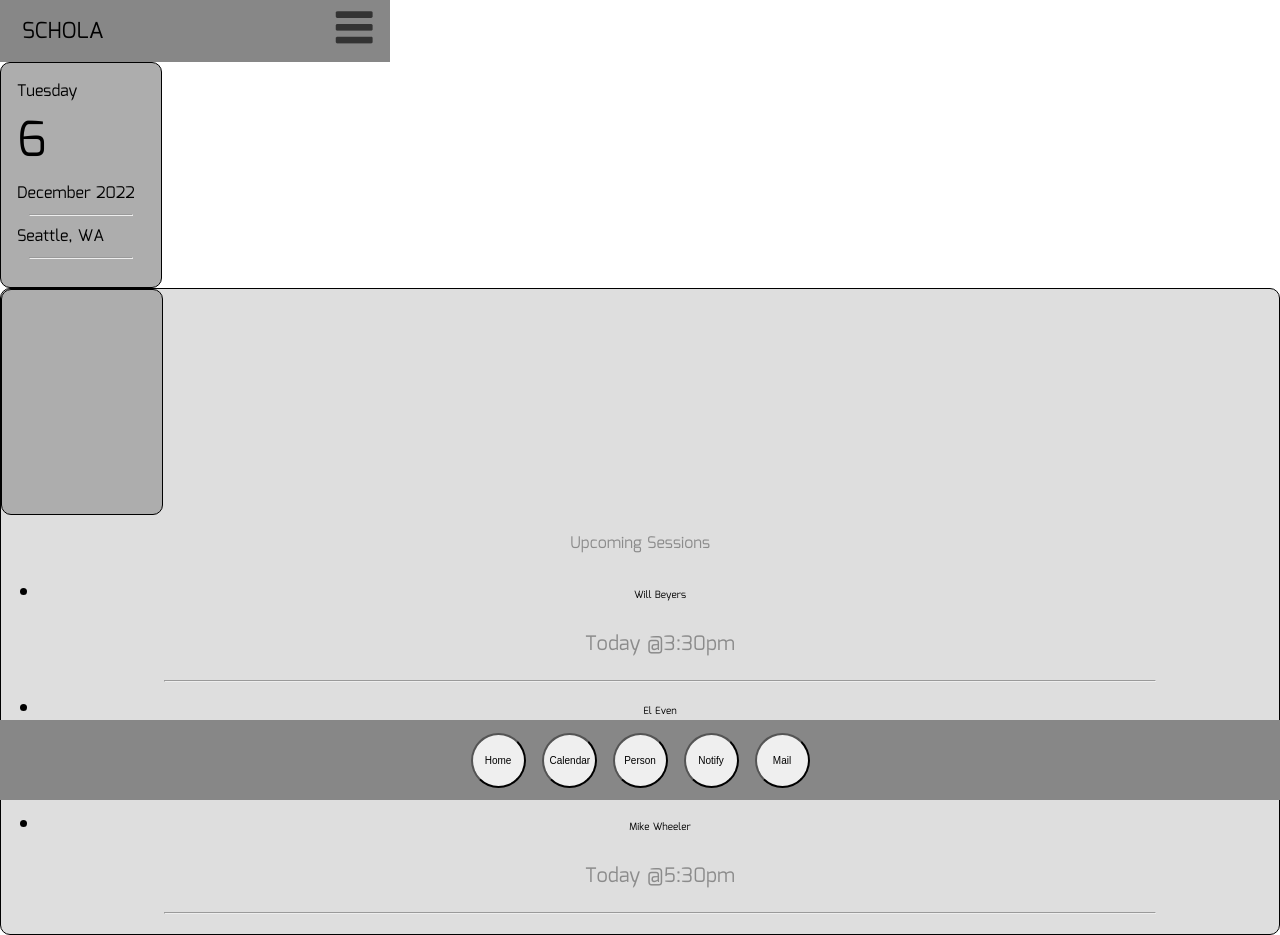
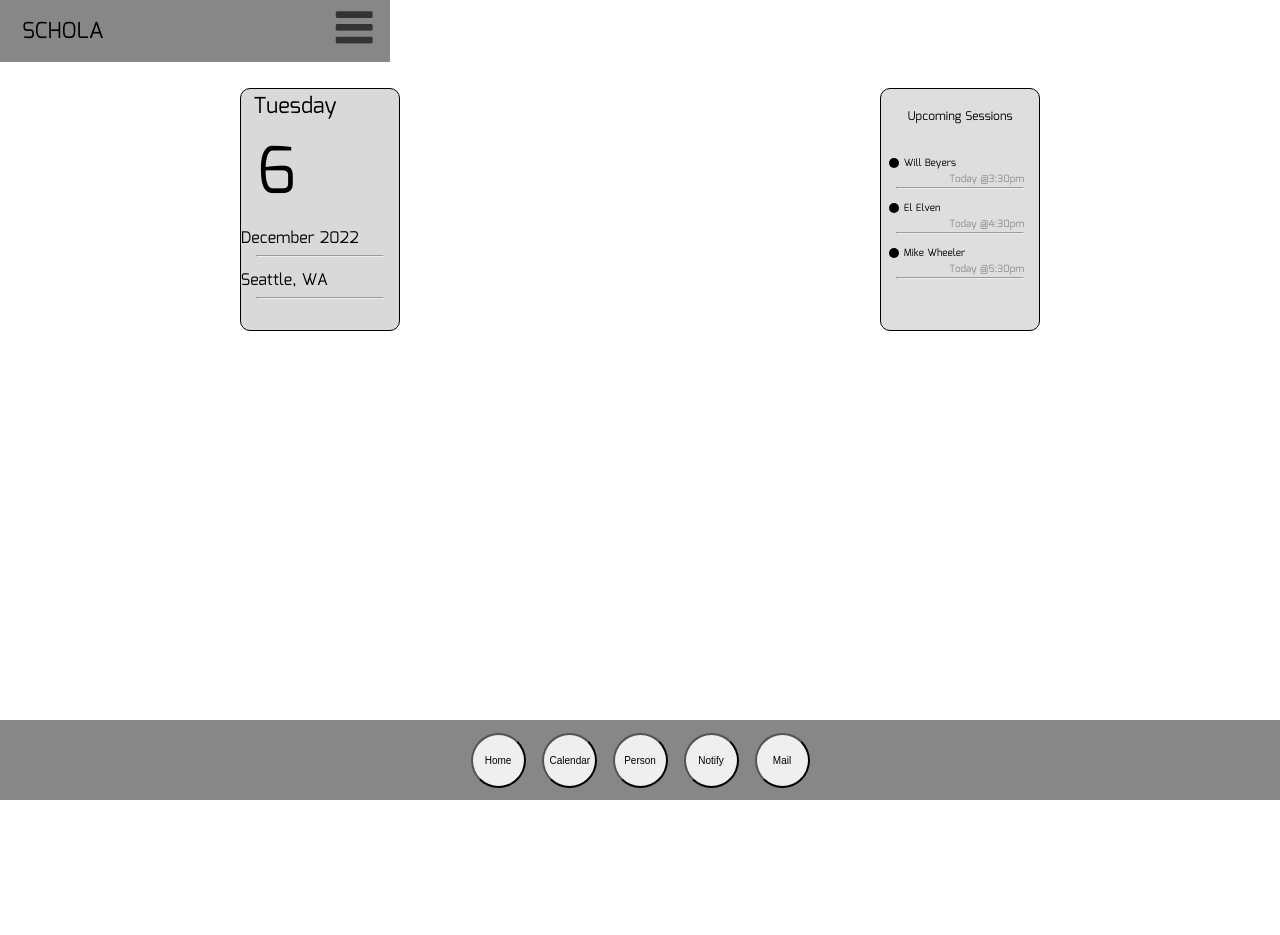
Before and after one commit to barboa91/DSH-Frontend, a React (Create React App) app: page /landing in a window 1280 px wide. After the commit the page ends 800 px from the top, so only its background shows below. Built offline with nearby package versions, Linux system fonts and the light colour scheme.

Commit message:
sessions on landing page done

```diff
--- a/src/App.js
+++ b/src/App.js
@@ -7,7 +7,6 @@ import DataContext from "./components/DataContext";
 import { getUserToken, setUserToken, clearUserToken } from "./services/util";
 import axios from "axios";
 import Register from "./components/Register";
-import LandingPage from "./components/LandingPage";
 import Landing from "./pages/Landing";
 // BrowserRouter as Router,
 
--- a/src/components/LandingPage.jsx
+++ /dev/null
@@ -1,12 +0,0 @@
-import Header from './Header';
-
-
-const LandingPage = () => {
-    return (
-        <div>
-            <Header />
-        </div>
-    )
-}
-
-export default LandingPage;
--- a/src/components/Sessions.jsx
+++ b/src/components/Sessions.jsx
@@ -3,27 +3,31 @@ import "../style/session.css";
 const Sessions = () => {
   return (
     <div className="session-container">
-      <div className="container"></div>
-      <div className="sessions">
-        <p>Upcoming Sessions</p>
-        <ul>
-          <li>
-            <span>Will Beyers</span>
-          </li>
-          <p>Today @3:30pm</p>
-          <hr />
-          <li>
-            <span>El Even</span>
-          </li>
-          <p>Today @4:30pm</p>
-          <hr />
-          <li>
-            <span>Mike Wheeler</span>
-          </li>
-          <p>Today @5:30pm</p>
-          <hr />
-        </ul>
-      </div>
+        <p className="session-header">Upcoming Sessions</p>
+        <div className="fakelist">
+          <div className="circle"></div>
+          <p>Will Beyers</p>
+        </div>
+        <div className="time">
+          <div className="pTime">Today @3:30pm</div>
+        </div>
+        <hr />
+        <div className="fakelist">
+          <div className="circle"></div>
+          <p>El Elven</p>
+        </div>
+        <div className="time">
+          <div className="pTime">Today @4:30pm</div>
+        </div>
+        <hr />
+        <div className="fakelist">
+          <div className="circle"></div>
+          <p>Mike Wheeler</p>
+        </div>
+        <div className="time">
+          <div className="pTime">Today @5:30pm</div>
+        </div>
+        <hr />
     </div>
   );
 };
--- a/src/pages/Landing.jsx
+++ b/src/pages/Landing.jsx
@@ -2,13 +2,21 @@ import NavBar from "../components/NavBar";
 import Header from "../components/Header";
 import TimeStatus from "../components/TimeStatus";
 import Sessions from "../components/Sessions";
+import "../style/landingpage.css";
 
 const Landing = () => {
   return (
     <>
       <Header />
-      <TimeStatus />
-      <Sessions />
+      <div className="landingpage-container">
+        <div className="spacer"></div>
+        <div className="timestatus">
+          <TimeStatus />
+        </div>
+        <div className="sessions">
+          <Sessions />
+        </div>
+      </div>
       <NavBar />
     </>
   );
--- a/src/style/header.css
+++ b/src/style/header.css
@@ -1,4 +1,3 @@
-
 @font-face {
     font-family: Mina;
     src: url('../assets/Mina/Mina-Regular.ttf');
--- /dev/null
+++ b/src/style/landingpage.css
@@ -0,0 +1,20 @@
+.landingpage-container {
+    display: grid;
+    grid-template-columns: 26px, 1fr, 20px, 1fr, 27px;
+    grid-template-rows: 39px, 241px;
+}
+
+.spacer {
+    height: 26px;
+    grid-row: 1;
+}
+
+.timestatus {
+    grid-row: 2;
+    grid-column: 2;
+}
+
+.sessions {
+    grid-row: 2;
+    grid-column: 4;
+}
--- a/src/style/session.css
+++ b/src/style/session.css
@@ -1,17 +1,66 @@
 ul {
   font-size: 20px;
+  padding: 0;
+  margin: 0;
 }
 
 li > span {
   font-size: 10px;
+  padding: 0;
+  margin: 0;
 }
 
 p {
+  font-size: 10px;
+  margin: 0;
+}
+
+hr {
+  margin-top: 4px;
+  margin-bottom: 11px;
   color: #8b8b8b;
 }
 
+.circle {
+  height: 10px;
+  width: 10px;
+  background-color: black;
+  border-radius: 50%;
+  margin-left: 8px;
+  margin-right: 5px;
+}
+
+.time {
+  font-size: 10px;
+  color: #8b8b8b;
+  margin-right: 15px;
+}
+
+.pTime {
+  float: right;
+}
+
 .session-container {
+  width: 158.39px;
+  height: 241px;
   border: solid black 1px;
   border-radius: 10px;
   background-color: #d9d9d9d9;
 }
+
+.session-header {
+  color: black;
+  font-size: 12px;
+  margin-bottom: 29px;
+  margin-top: 17.5px;
+}
+
+.fakelist {
+  display: flex;
+  align-items: center;
+}
+
+/* 39px space between nav bar and date/sessions */
+/* 26px from left side of screen to date/sessions */
+/* 27px from right side of screen to date/sessions */
+/* 20px between date and sessions */
--- a/src/style/timeStatus.css
+++ b/src/style/timeStatus.css
@@ -1,6 +1,6 @@
 hr {
   width: 80%;
-  background-color: black;
+  background-color: #8b8b8b;
 }
 
 /* .timestatus-container {
@@ -11,16 +11,22 @@ hr {
   display: flex;
   flex-direction: column;
   align-items: flex-start;
-  width: 8em;
-  height: 12em;
-  padding: 1em;
-  background-color: #adadad;
+  width: 158.39px;
+  height: 241px;
+  background-color: #d9d9d9;
   border-radius: 10px;
 }
 
 .day {
+  margin-left: 12.75px;
+  font-size: 22px;
 }
 
 .date {
-  font-size: 3em;
+  font-size: 64px;
+  margin-left: 16px;
 }
+
+.month-year {
+  font-size: 16px;
+}
```
